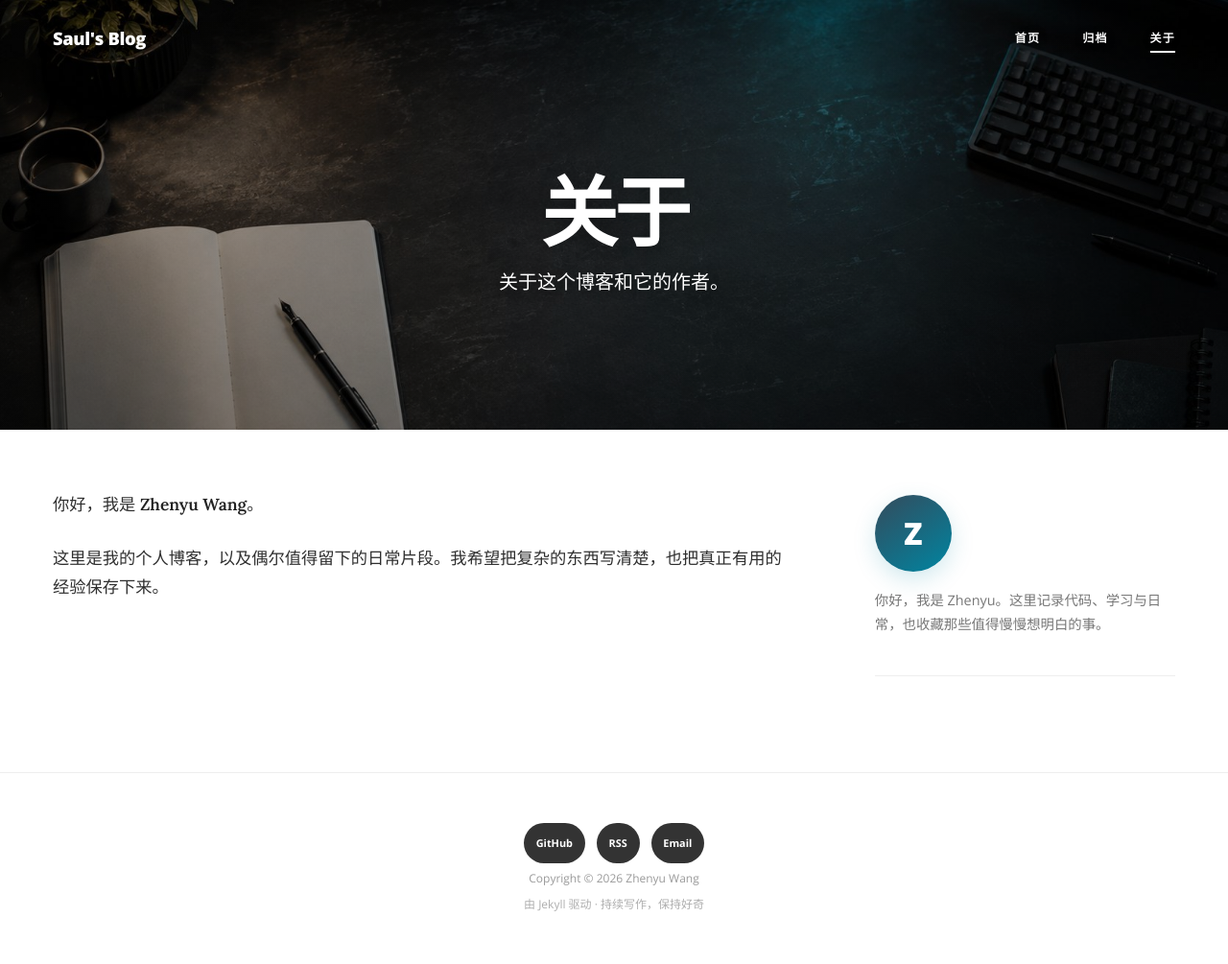
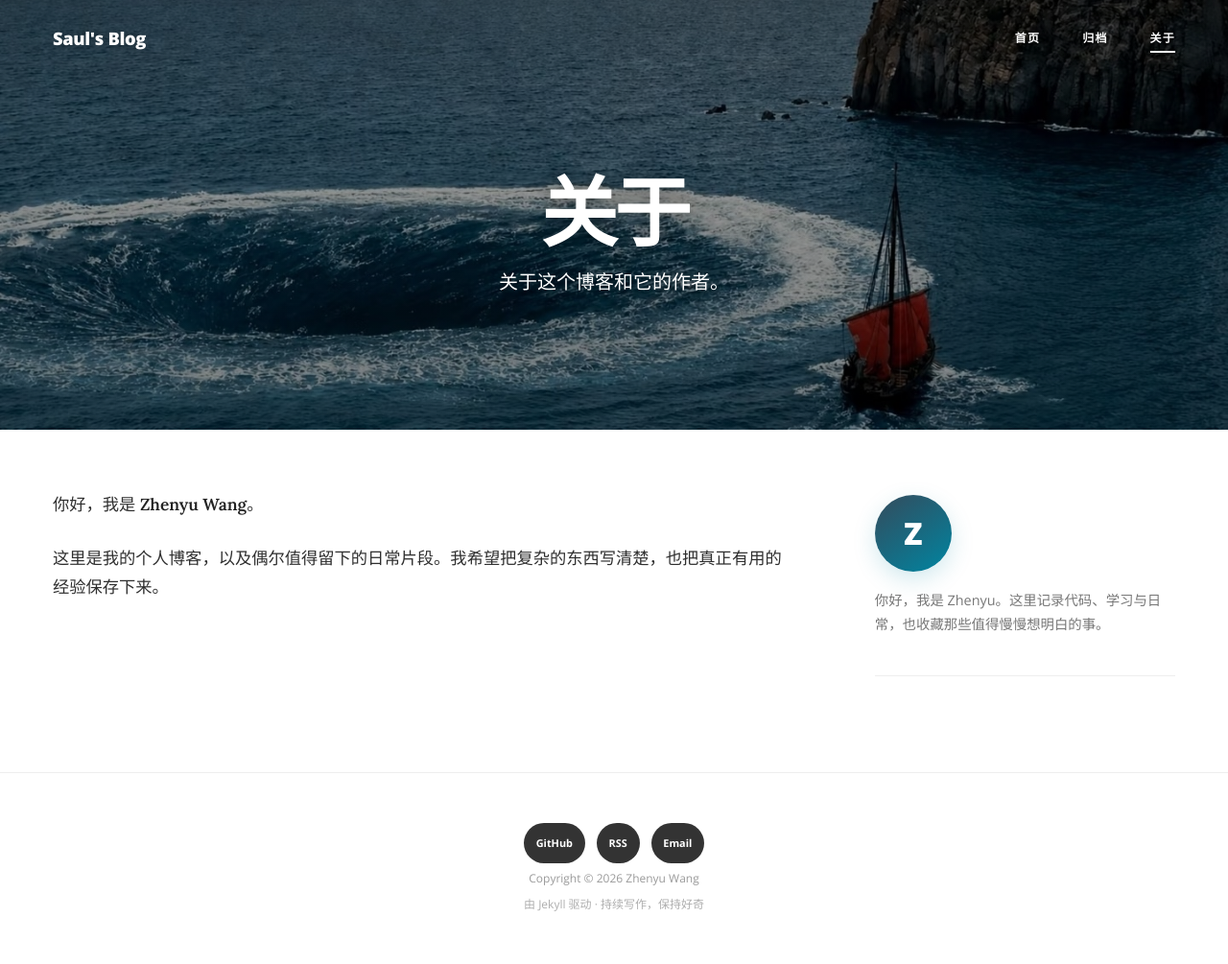
Before and after one commit to xingfenyizhen/xingfenyizhen.github.io, a Jekyll site: the page built from about.md, in a window 1280 px wide. Shown: the whole page at 96% size. Built offline with Jekyll 4.4.1, drawn with Linux system fonts in a browser that asks for light colours.

Commit message:
更新网站背景图片

```diff
--- a/_config.yml
+++ b/_config.yml
@@ -5,7 +5,7 @@ url: "https://xingfenyizhen.github.io"
 baseurl: ""
 lang: "zh-CN"
 timezone: "Asia/Shanghai"
-header_image: "/assets/img/home-hero.jpg"
+header_image: "/assets/img/1.jpg"
 sidebar_description: "你好，我是 Zhenyu。这里记录代码、学习与日常，也收藏那些值得慢慢想明白的事。"
 github_username: "xingfenyizhen"
 
--- a/about.md
+++ b/about.md
@@ -3,7 +3,7 @@ layout: page
 title: 关于
 permalink: /about/
 description: 关于这个博客和它的作者。
-header_image: /assets/img/about-hero.jpg
+header_image: /assets/img/2.jpg
 ---
 你好，我是 **Zhenyu Wang**。
 
```
Also changed, not shown: assets/img/1.jpg (added), assets/img/2.jpg (added), assets/img/about-hero.jpg (deleted), assets/img/home-hero.jpg (deleted).
